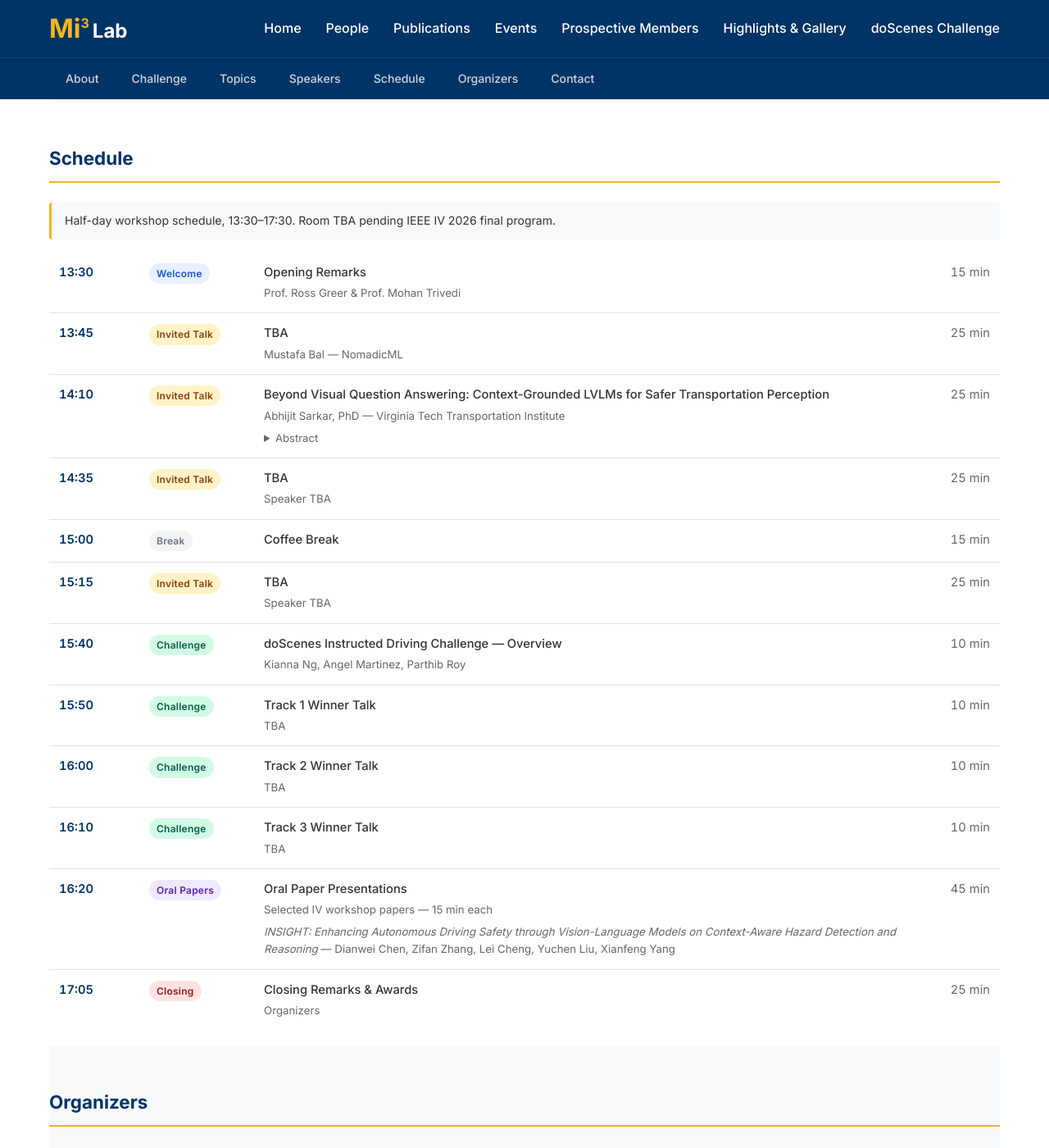
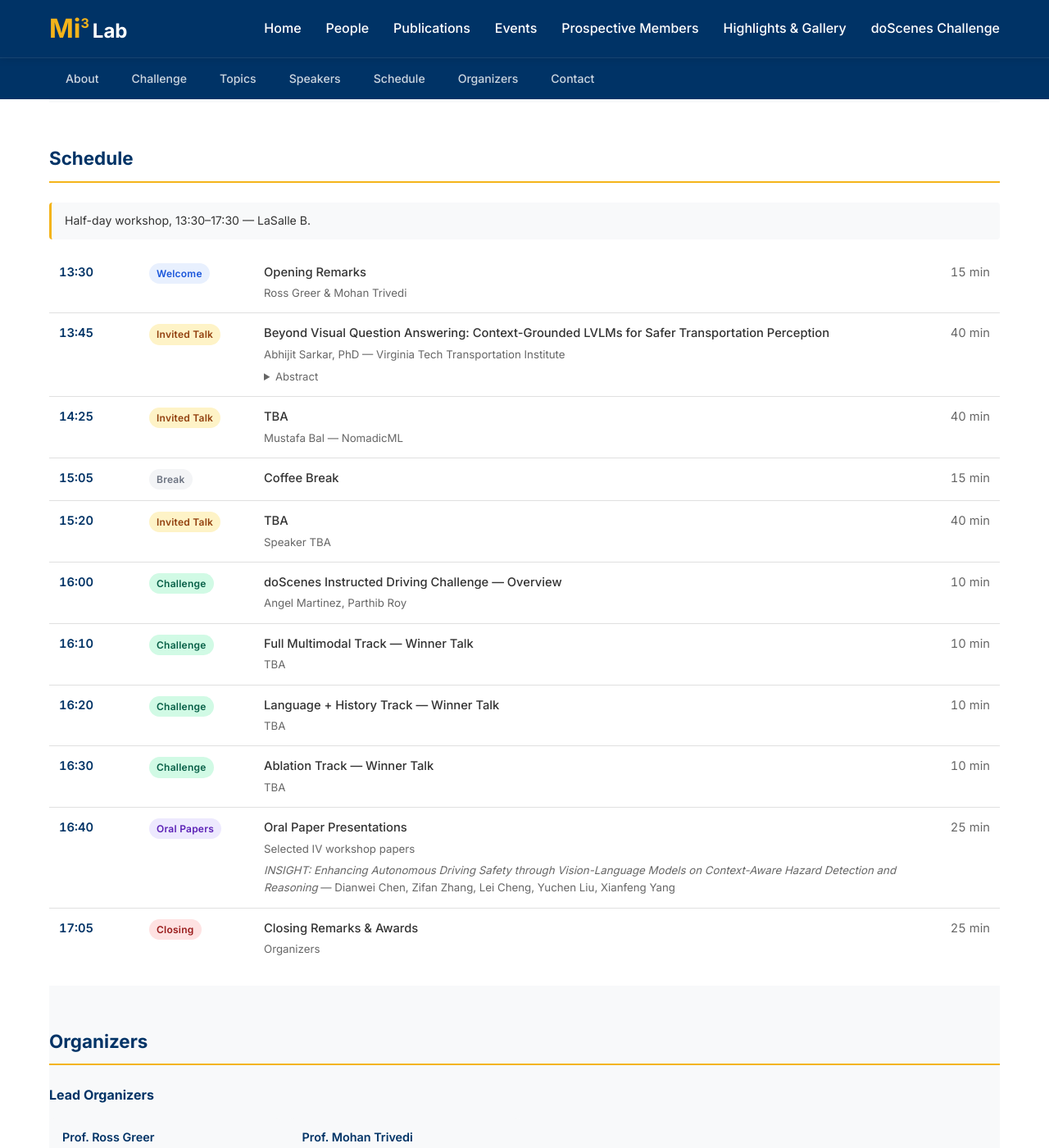
Before and after one commit to Mi3-Lab/mi3-lab.github.io, a Jekyll site: the page built from vl-iiv-2026.html, in a window 1280 px wide and 1400 px high, scrolled down 2000 px. Shown: the whole window at 82% size. Built offline with Jekyll 4.4.1, drawn with Linux system fonts in a browser that asks for light colours.

Commit message:
Refine IV workshop schedule: room, speaker order, timings, track names
- Room set to LaSalle B
- Opening remarks no longer use 'Prof.' title
- Abhijit moved to first speaker slot (13:45)
- Each invited talk expanded to 40 min; Mustafa now 14:25, TBA at 15:20
- Removed 4th speaker slot after break (down to 3 invited talks)
- Challenge intro speakers: Angel Martinez and Parthib Roy only
- Three doScenes tracks named: Full Multimodal, Language + History, Ablation
- Oral papers reduced to 25 min (16:40); closing stays 25 min → ends 17:30

Co-Authored-By: Claude Sonnet 4.6 <noreply@anthropic.com>

```diff
--- a/vl-iiv-2026.html
+++ b/vl-iiv-2026.html
@@ -341,7 +341,7 @@ title: VL-IIV 2026 Workshop
 
   <section class="workshop-section" id="schedule">
     <h2>Schedule</h2>
-    <p class="schedule-note">Half-day workshop schedule, 13:30&ndash;17:30. Room TBA pending IEEE IV 2026 final program.</p>
+    <p class="schedule-note">Half-day workshop, 13:30&ndash;17:30 &mdash; LaSalle B.</p>
     <table class="schedule-table">
       <tbody>
         <tr>
@@ -349,21 +349,12 @@ title: VL-IIV 2026 Workshop
           <td class="schedule-type"><span class="schedule-badge badge-welcome">Welcome</span></td>
           <td>
             <div class="schedule-title">Opening Remarks</div>
-            <div class="schedule-speaker">Prof. Ross Greer &amp; Prof. Mohan Trivedi</div>
+            <div class="schedule-speaker">Ross Greer &amp; Mohan Trivedi</div>
           </td>
           <td class="schedule-time" style="text-align:right; color: var(--text-light); font-weight:400;">15 min</td>
         </tr>
         <tr>
           <td class="schedule-time">13:45</td>
-          <td class="schedule-type"><span class="schedule-badge badge-talk">Invited Talk</span></td>
-          <td>
-            <div class="schedule-title">TBA</div>
-            <div class="schedule-speaker">Mustafa Bal &mdash; NomadicML</div>
-          </td>
-          <td class="schedule-time" style="text-align:right; color: var(--text-light); font-weight:400;">25 min</td>
-        </tr>
-        <tr>
-          <td class="schedule-time">14:10</td>
           <td class="schedule-type"><span class="schedule-badge badge-talk">Invited Talk</span></td>
           <td>
             <div class="schedule-title">Beyond Visual Question Answering: Context-Grounded LVLMs for Safer Transportation Perception</div>
@@ -374,19 +365,19 @@ title: VL-IIV 2026 Workshop
               <p style="font-size:0.82rem;color:var(--text-light);line-height:1.6;margin-top:6px;">This talk presents recent work on context-grounded LVLMs for transportation through two complementary directions. The first is <em>3D spatial grounding</em>, where 2D visual inputs are augmented with LiDAR-, stereo-, or tracking-derived information so that LVLMs can reason about depth, object position, motion, and vehicle-to-vehicle interaction &mdash; moving beyond visual description toward spatially informed traffic-scene reasoning critical for safety questions such as lane-change feasibility, vulnerable-road-user presence, and interaction risk. The second is <em>concept grounding</em>, where LVLMs are encouraged to reason through human-interpretable evidence rather than directly predicting a final label, making outputs more interpretable, auditable, and robust for safety-critical transportation applications.</p>
             </details>
           </td>
-          <td class="schedule-time" style="text-align:right; color: var(--text-light); font-weight:400;">25 min</td>
+          <td class="schedule-time" style="text-align:right; color: var(--text-light); font-weight:400;">40 min</td>
         </tr>
         <tr>
-          <td class="schedule-time">14:35</td>
+          <td class="schedule-time">14:25</td>
           <td class="schedule-type"><span class="schedule-badge badge-talk">Invited Talk</span></td>
           <td>
             <div class="schedule-title">TBA</div>
-            <div class="schedule-speaker">Speaker TBA</div>
+            <div class="schedule-speaker">Mustafa Bal &mdash; NomadicML</div>
           </td>
-          <td class="schedule-time" style="text-align:right; color: var(--text-light); font-weight:400;">25 min</td>
+          <td class="schedule-time" style="text-align:right; color: var(--text-light); font-weight:400;">40 min</td>
         </tr>
         <tr>
-          <td class="schedule-time">15:00</td>
+          <td class="schedule-time">15:05</td>
           <td class="schedule-type"><span class="schedule-badge badge-break">Break</span></td>
           <td>
             <div class="schedule-title">Coffee Break</div>
@@ -394,38 +385,20 @@ title: VL-IIV 2026 Workshop
           <td class="schedule-time" style="text-align:right; color: var(--text-light); font-weight:400;">15 min</td>
         </tr>
         <tr>
-          <td class="schedule-time">15:15</td>
+          <td class="schedule-time">15:20</td>
           <td class="schedule-type"><span class="schedule-badge badge-talk">Invited Talk</span></td>
           <td>
             <div class="schedule-title">TBA</div>
             <div class="schedule-speaker">Speaker TBA</div>
           </td>
-          <td class="schedule-time" style="text-align:right; color: var(--text-light); font-weight:400;">25 min</td>
-        </tr>
-        <tr>
-          <td class="schedule-time">15:40</td>
-          <td class="schedule-type"><span class="schedule-badge badge-challenge">Challenge</span></td>
-          <td>
-            <div class="schedule-title">doScenes Instructed Driving Challenge — Overview</div>
-            <div class="schedule-speaker">Kianna Ng, Angel Martinez, Parthib Roy</div>
-          </td>
-          <td class="schedule-time" style="text-align:right; color: var(--text-light); font-weight:400;">10 min</td>
-        </tr>
-        <tr>
-          <td class="schedule-time">15:50</td>
-          <td class="schedule-type"><span class="schedule-badge badge-challenge">Challenge</span></td>
-          <td>
-            <div class="schedule-title">Track 1 Winner Talk</div>
-            <div class="schedule-speaker">TBA</div>
-          </td>
-          <td class="schedule-time" style="text-align:right; color: var(--text-light); font-weight:400;">10 min</td>
+          <td class="schedule-time" style="text-align:right; color: var(--text-light); font-weight:400;">40 min</td>
         </tr>
         <tr>
           <td class="schedule-time">16:00</td>
           <td class="schedule-type"><span class="schedule-badge badge-challenge">Challenge</span></td>
           <td>
-            <div class="schedule-title">Track 2 Winner Talk</div>
-            <div class="schedule-speaker">TBA</div>
+            <div class="schedule-title">doScenes Instructed Driving Challenge — Overview</div>
+            <div class="schedule-speaker">Angel Martinez, Parthib Roy</div>
           </td>
           <td class="schedule-time" style="text-align:right; color: var(--text-light); font-weight:400;">10 min</td>
         </tr>
@@ -433,20 +406,38 @@ title: VL-IIV 2026 Workshop
           <td class="schedule-time">16:10</td>
           <td class="schedule-type"><span class="schedule-badge badge-challenge">Challenge</span></td>
           <td>
-            <div class="schedule-title">Track 3 Winner Talk</div>
+            <div class="schedule-title">Full Multimodal Track — Winner Talk</div>
             <div class="schedule-speaker">TBA</div>
           </td>
           <td class="schedule-time" style="text-align:right; color: var(--text-light); font-weight:400;">10 min</td>
         </tr>
         <tr>
           <td class="schedule-time">16:20</td>
+          <td class="schedule-type"><span class="schedule-badge badge-challenge">Challenge</span></td>
+          <td>
+            <div class="schedule-title">Language + History Track — Winner Talk</div>
+            <div class="schedule-speaker">TBA</div>
+          </td>
+          <td class="schedule-time" style="text-align:right; color: var(--text-light); font-weight:400;">10 min</td>
+        </tr>
+        <tr>
+          <td class="schedule-time">16:30</td>
+          <td class="schedule-type"><span class="schedule-badge badge-challenge">Challenge</span></td>
+          <td>
+            <div class="schedule-title">Ablation Track — Winner Talk</div>
+            <div class="schedule-speaker">TBA</div>
+          </td>
+          <td class="schedule-time" style="text-align:right; color: var(--text-light); font-weight:400;">10 min</td>
+        </tr>
+        <tr>
+          <td class="schedule-time">16:40</td>
           <td class="schedule-type"><span class="schedule-badge badge-oral">Oral Papers</span></td>
           <td>
             <div class="schedule-title">Oral Paper Presentations</div>
-            <div class="schedule-speaker">Selected IV workshop papers &mdash; 15 min each</div>
+            <div class="schedule-speaker">Selected IV workshop papers</div>
             <div class="schedule-speaker" style="margin-top:0.4em;"><em>INSIGHT: Enhancing Autonomous Driving Safety through Vision-Language Models on Context-Aware Hazard Detection and Reasoning</em> &mdash; Dianwei Chen, Zifan Zhang, Lei Cheng, Yuchen Liu, Xianfeng Yang</div>
           </td>
-          <td class="schedule-time" style="text-align:right; color: var(--text-light); font-weight:400;">45 min</td>
+          <td class="schedule-time" style="text-align:right; color: var(--text-light); font-weight:400;">25 min</td>
         </tr>
         <tr>
           <td class="schedule-time">17:05</td>
```
